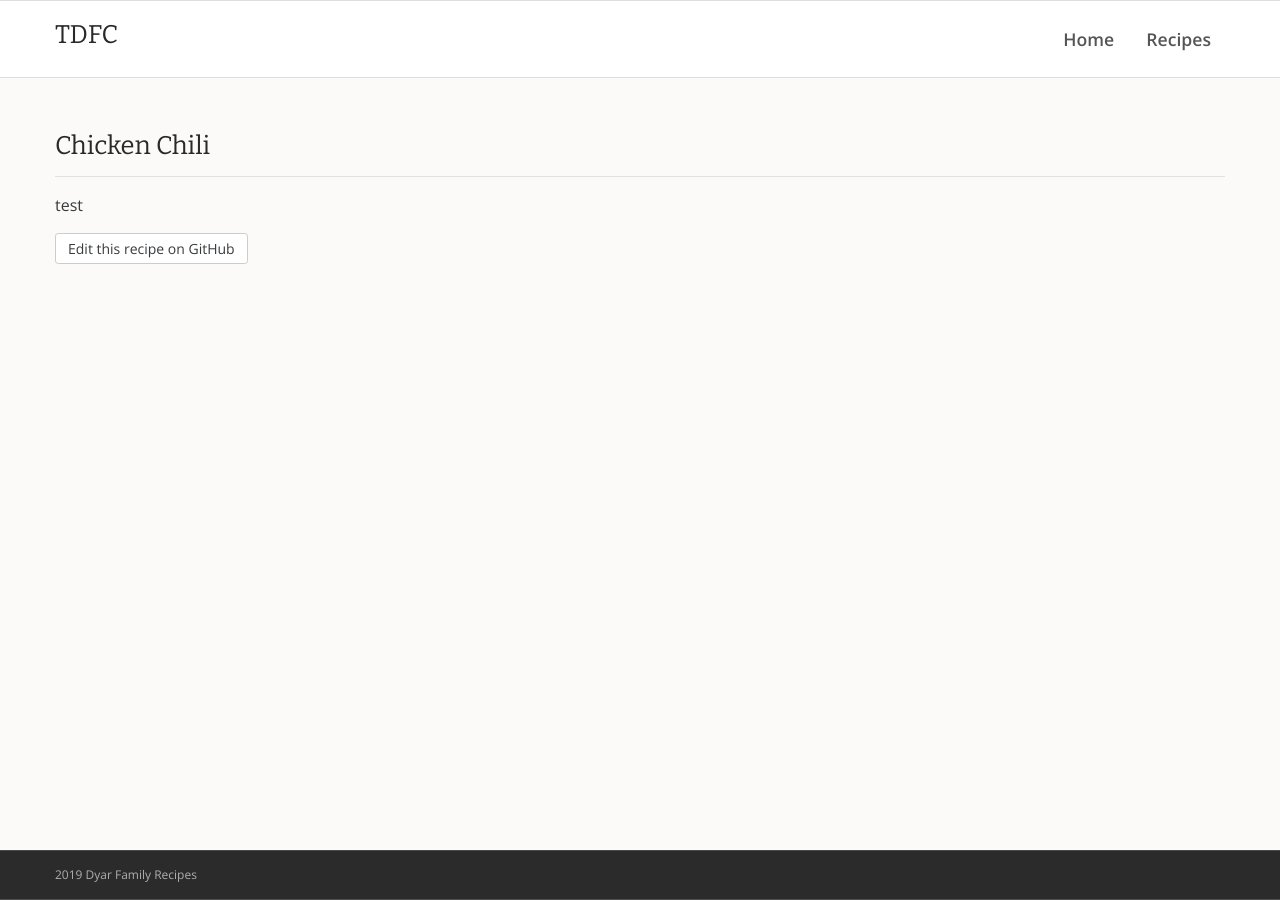
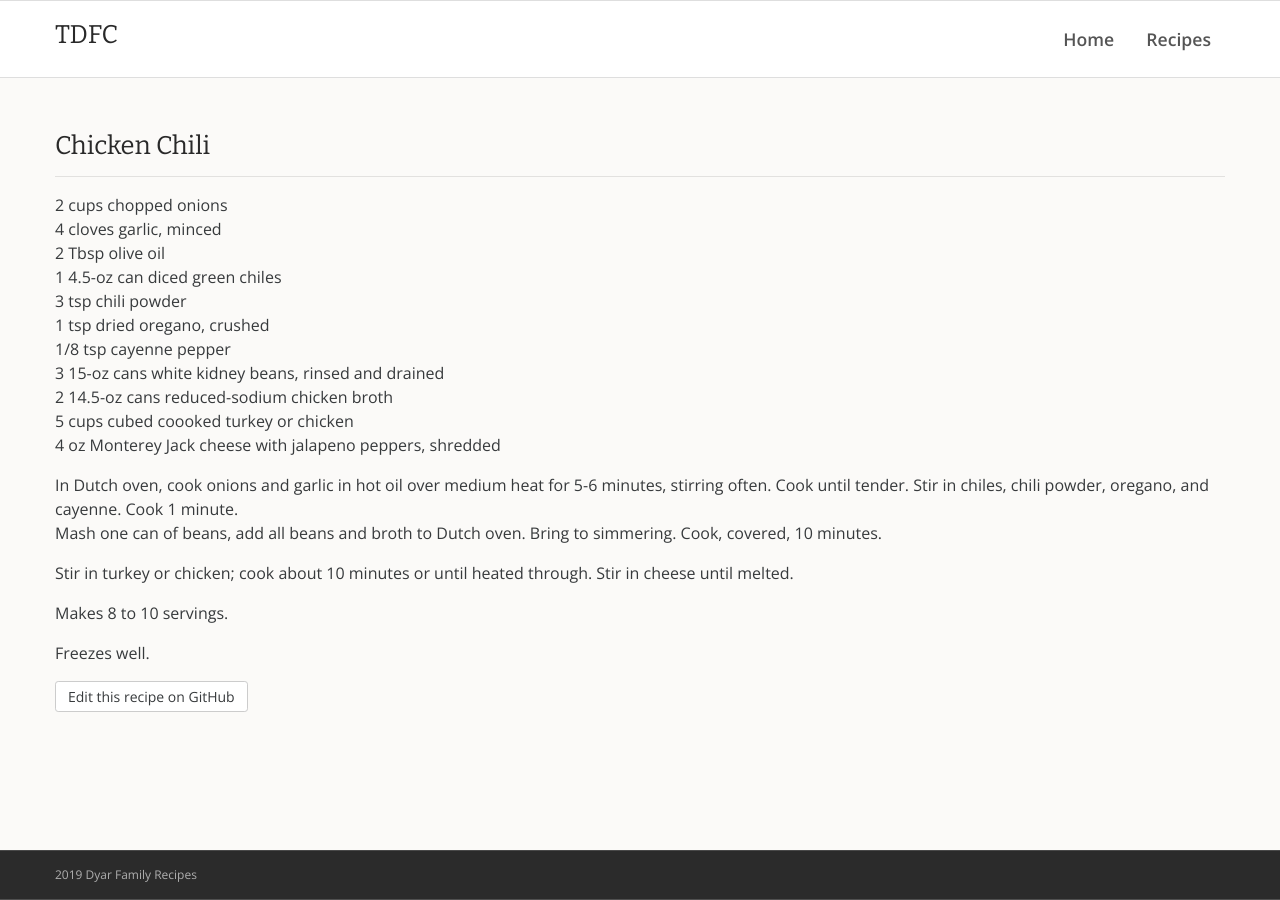
Before and after one commit to rdyar/tdfc, a Jekyll site: the page built from _main-courses/chicken-chili.md, in a window 1280 px wide. Built offline with Jekyll 4.4.1, drawn with Linux system fonts in a browser that asks for light colours.

Commit message:
Update chicken-chili.md

```diff
--- a/_main-courses/chicken-chili.md
+++ b/_main-courses/chicken-chili.md
@@ -1,3 +1,24 @@
 ---
 ---
-test
+2 cups chopped onions
+4 cloves garlic, minced
+2 Tbsp olive oil
+1 4.5-oz can diced green chiles
+3 tsp chili powder
+1 tsp dried oregano, crushed
+1/8 tsp cayenne pepper
+3 15-oz cans white kidney beans, rinsed and drained
+2 14.5-oz cans reduced-sodium chicken broth
+5 cups cubed coooked turkey or chicken
+4 oz Monterey Jack cheese with jalapeno peppers, shredded
+
+In Dutch oven, cook onions and garlic in hot oil over medium heat for 5-6 minutes, stirring often.  Cook until tender.
+Stir in chiles, chili powder, oregano, and cayenne.  Cook 1 minute.
+Mash one can of beans, add all beans and broth to Dutch oven. Bring to simmering.
+Cook, covered, 10 minutes.
+
+Stir in turkey or chicken; cook about 10 minutes or until heated through.  Stir in cheese until melted.
+
+Makes 8 to 10 servings.
+
+Freezes well.
```
